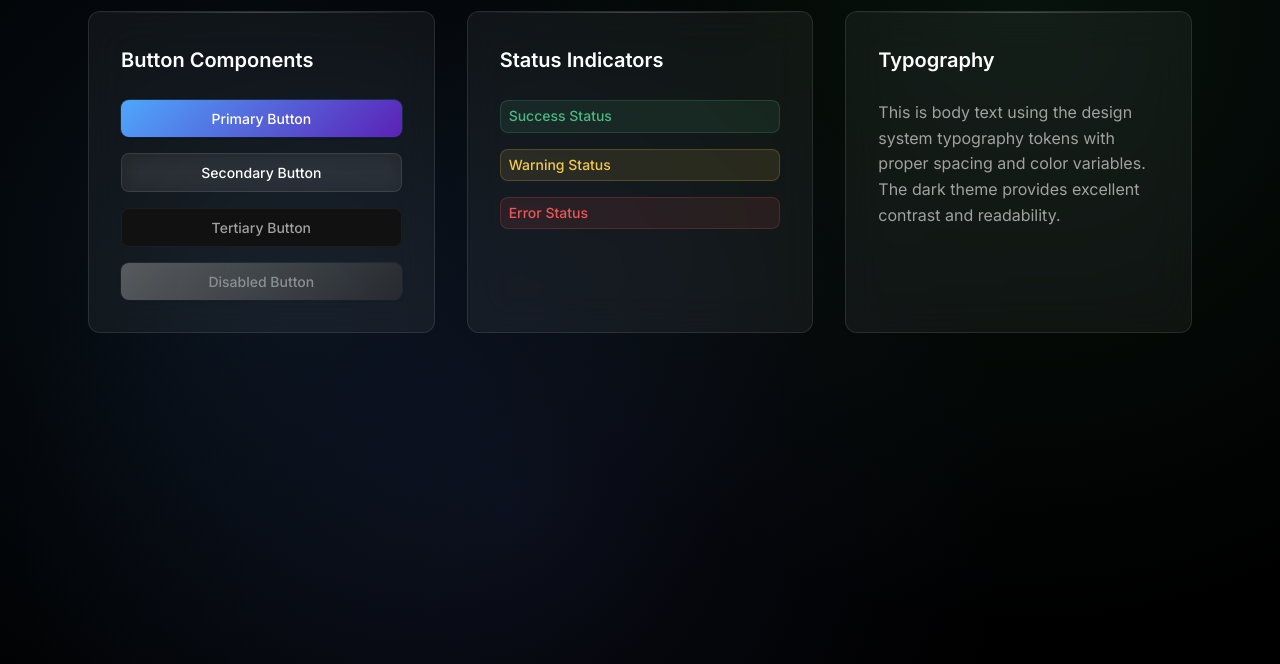
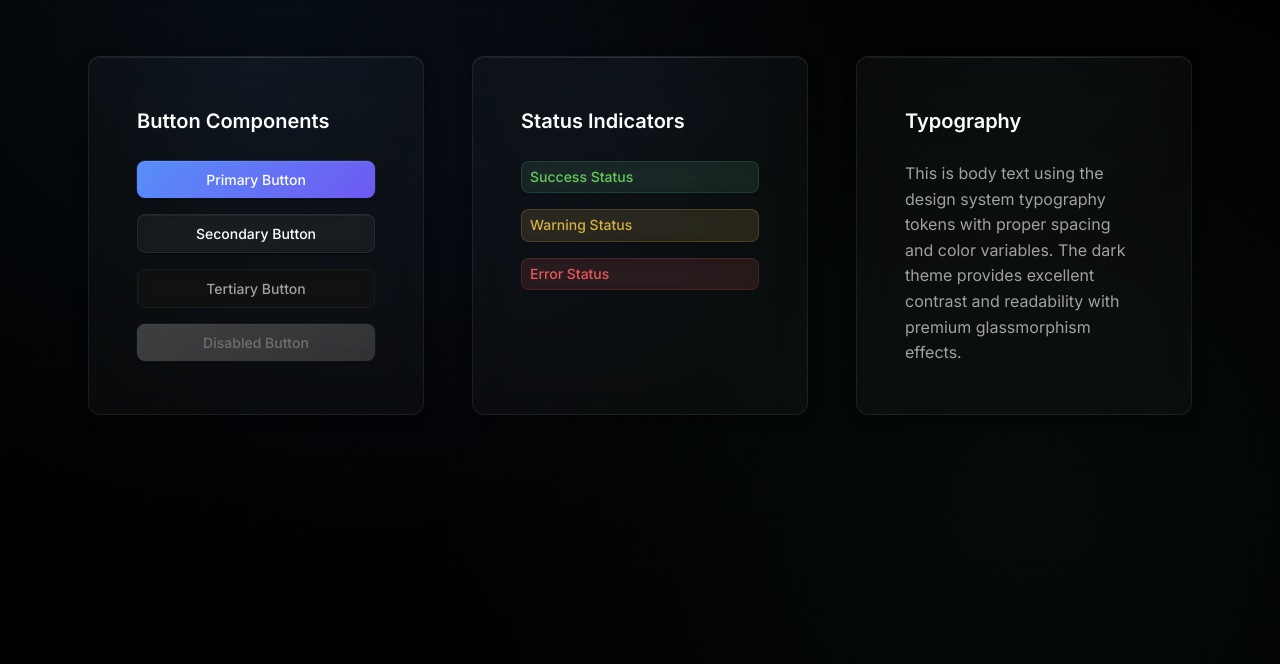
Before and after one commit to kolbydayley/hello-world-website, a website: page index.html in a window 1280 px wide. Shown: the part 136-800 px from the top of the page. Drawn offline with Linux system fonts and the light colour scheme.

Commit message:
Update index.html with modern design implementation

```diff
--- a/index.html
+++ b/index.html
@@ -90,9 +90,9 @@
             --spacing-3xl: 4rem;
 
             /* Effects */
-            --shadow-sm: 0 1px 2px rgba(0, 0, 0, 0.5);
-            --shadow-md: 0 4px 6px rgba(0, 0, 0, 0.4);
-            --shadow-lg: 0 10px 15px rgba(0, 0, 0, 0.3);
+            --shadow-sm: 0 1px 2px rgba(0, 0, 0, 0.8);
+            --shadow-md: 0 4px 12px rgba(0, 0, 0, 0.6);
+            --shadow-lg: 0 10px 25px rgba(0, 0, 0, 0.5);
             --shadow-glow: 0 0 20px var(--color-accent-glow);
             --border-radius-sm: 4px;
             --border-radius: 8px;
@@ -101,8 +101,8 @@
             --transition: 0.2s ease;
 
             /* Glassmorphism */
-            --glass-bg: rgba(255, 255, 255, 0.05);
-            --glass-border: rgba(255, 255, 255, 0.1);
+            --glass-bg: rgba(255, 255, 255, 0.03);
+            --glass-border: rgba(255, 255, 255, 0.08);
         }
 
         /* Base Styles */
@@ -114,10 +114,27 @@
             color: var(--color-text);
             background: var(--color-background);
             background-image:
-                radial-gradient(circle at 20% 50%, rgba(78, 167, 252, 0.1) 0%, transparent 50%),
-                radial-gradient(circle at 80% 20%, rgba(76, 183, 130, 0.1) 0%, transparent 50%),
-                radial-gradient(circle at 40% 80%, rgba(94, 106, 210, 0.1) 0%, transparent 50%);
+                radial-gradient(circle at 20% 10%, rgba(78, 167, 252, 0.08) 0%, transparent 50%),
+                radial-gradient(circle at 80% 80%, rgba(76, 183, 130, 0.06) 0%, transparent 50%),
+                radial-gradient(circle at 40% 40%, rgba(94, 106, 210, 0.04) 0%, transparent 50%);
             min-height: 100vh;
+            position: relative;
+        }
+
+        /* Subtle grid pattern overlay */
+        body::before {
+            content: '';
+            position: fixed;
+            top: 0;
+            left: 0;
+            width: 100%;
+            height: 100%;
+            background-image:
+                linear-gradient(rgba(255, 255, 255, 0.01) 1px, transparent 1px),
+                linear-gradient(90deg, rgba(255, 255, 255, 0.01) 1px, transparent 1px);
+            background-size: 50px 50px;
+            pointer-events: none;
+            z-index: -1;
         }
 
         /* Button Component */
@@ -143,51 +160,84 @@
 
         .button:disabled {
             cursor: not-allowed;
-            opacity: 0.5;
+            opacity: 0.4;
             filter: grayscale(1);
         }
 
         /* Button Variants */
         .button--primary {
-            background: linear-gradient(135deg, var(--color-accent) 0%, #5b21b6 100%);
+            background: linear-gradient(135deg, var(--color-accent) 0%, #7c3aed 100%);
             color: var(--color-text);
-            box-shadow: var(--shadow-sm), 0 0 0 1px rgba(78, 167, 252, 0.2);
+            box-shadow:
+                0 1px 3px rgba(0, 0, 0, 0.8),
+                0 0 0 1px rgba(78, 167, 252, 0.2),
+                inset 0 1px 0 rgba(255, 255, 255, 0.1);
+            position: relative;
+        }
+
+        .button--primary::before {
+            content: '';
+            position: absolute;
+            top: 0;
+            left: -100%;
+            width: 100%;
+            height: 100%;
+            background: linear-gradient(90deg, transparent, rgba(255, 255, 255, 0.1), transparent);
+            transition: left 0.5s ease;
         }
 
         .button--secondary {
             background: var(--glass-bg);
             color: var(--color-text);
-            border: 1px solid var(--color-border);
-            backdrop-filter: blur(10px);
-            -webkit-backdrop-filter: blur(10px);
+            border: 1px solid var(--glass-border);
+            backdrop-filter: blur(12px);
+            -webkit-backdrop-filter: blur(12px);
+            box-shadow:
+                0 1px 3px rgba(0, 0, 0, 0.6),
+                inset 0 1px 0 rgba(255, 255, 255, 0.05);
         }
 
         .button--tertiary {
-            background: var(--color-surface-elevated);
+            background: rgba(17, 17, 17, 0.8);
             color: var(--color-text-secondary);
             border: 1px solid var(--color-border-subtle);
+            backdrop-filter: blur(8px);
+            -webkit-backdrop-filter: blur(8px);
         }
 
         /* Button Hover States */
         @media (any-hover: hover) {
             .button--primary:not([disabled]):hover {
                 transform: translateY(-1px);
-                box-shadow: var(--shadow-md), var(--shadow-glow);
+                box-shadow:
+                    0 4px 12px rgba(0, 0, 0, 0.8),
+                    0 0 20px rgba(78, 167, 252, 0.4),
+                    0 0 0 1px rgba(78, 167, 252, 0.3),
+                    inset 0 1px 0 rgba(255, 255, 255, 0.15);
                 background: linear-gradient(135deg, #4cb782 0%, var(--color-accent) 100%);
             }
 
+            .button--primary:not([disabled]):hover::before {
+                left: 100%;
+            }
+
             .button--secondary:not([disabled]):hover {
-                background: rgba(255, 255, 255, 0.1);
-                border-color: var(--color-accent);
+                background: rgba(255, 255, 255, 0.08);
+                border-color: rgba(78, 167, 252, 0.3);
                 transform: translateY(-1px);
-                box-shadow: var(--shadow-md);
+                box-shadow:
+                    0 4px 12px rgba(0, 0, 0, 0.7),
+                    0 0 0 1px rgba(78, 167, 252, 0.2),
+                    inset 0 1px 0 rgba(255, 255, 255, 0.1);
+                color: var(--color-text);
             }
 
             .button--tertiary:not([disabled]):hover {
-                background: var(--color-surface);
+                background: rgba(17, 17, 17, 1);
                 color: var(--color-text);
                 border-color: var(--color-border);
                 transform: translateY(-1px);
+                box-shadow: 0 4px 12px rgba(0, 0, 0, 0.6);
             }
         }
 
@@ -195,13 +245,15 @@
         .button--primary:not([disabled]):active,
         .button--primary.button--active:not([disabled]) {
             transform: translateY(0);
-            box-shadow: var(--shadow-sm);
+            box-shadow:
+                0 1px 3px rgba(0, 0, 0, 0.8),
+                inset 0 2px 4px rgba(0, 0, 0, 0.3);
         }
 
         .button--secondary:not([disabled]):active,
         .button--secondary.button--active:not([disabled]) {
             transform: translateY(0);
-            background: rgba(255, 255, 255, 0.15);
+            background: rgba(255, 255, 255, 0.12);
         }
 
         .button--tertiary:not([disabled]):active,
@@ -219,17 +271,21 @@
         }
 
         h1.title {
-            font-size: var(--font-size-3xl);
-            background: linear-gradient(135deg, var(--color-text) 0%, var(--color-accent) 100%);
+            font-size: var(--font-size-4xl);
+            font-weight: var(--font-weight-bold);
+            background: linear-gradient(135deg, var(--color-text) 0%, var(--color-accent) 50%, #7c3aed 100%);
             -webkit-background-clip: text;
             -webkit-text-fill-color: transparent;
             background-clip: text;
             margin-bottom: var(--spacing-2xl);
+            text-align: center;
+            letter-spacing: -0.02em;
         }
 
         h2.title {
             font-size: var(--font-size-xl);
             color: var(--color-text);
+            font-weight: var(--font-weight-semibold);
         }
 
         .text {
@@ -244,19 +300,22 @@
         .container {
             max-width: 1200px;
             margin: 0 auto;
-            padding: var(--spacing-2xl);
+            padding: var(--spacing-3xl) var(--spacing-2xl);
         }
 
         .card {
             background: var(--glass-bg);
-            border: 1px solid var(--color-border);
+            border: 1px solid var(--glass-border);
             border-radius: var(--border-radius-lg);
-            padding: var(--spacing-xl);
+            padding: var(--spacing-2xl);
             backdrop-filter: blur(20px);
             -webkit-backdrop-filter: blur(20px);
             transition: all var(--transition);
             position: relative;
             overflow: hidden;
+            box-shadow:
+                0 4px 12px rgba(0, 0, 0, 0.4),
+                inset 0 1px 0 rgba(255, 255, 255, 0.05);
         }
 
         .card::before {
@@ -266,20 +325,35 @@
             left: 0;
             right: 0;
             height: 1px;
-            background: linear-gradient(90deg, transparent, rgba(255, 255, 255, 0.2), transparent);
+            background: linear-gradient(90deg, transparent, rgba(255, 255, 255, 0.1), transparent);
+        }
+
+        .card::after {
+            content: '';
+            position: absolute;
+            top: 0;
+            left: 0;
+            right: 0;
+            bottom: 0;
+            background: radial-gradient(circle at 50% 0%, rgba(78, 167, 252, 0.03) 0%, transparent 50%);
+            pointer-events: none;
         }
 
         .card:hover {
-            border-color: rgba(78, 167, 252, 0.3);
-            transform: translateY(-2px);
-            box-shadow: var(--shadow-lg);
+            border-color: rgba(78, 167, 252, 0.2);
+            transform: translateY(-4px);
+            box-shadow:
+                0 8px 25px rgba(0, 0, 0, 0.5),
+                0 0 0 1px rgba(78, 167, 252, 0.1),
+                inset 0 1px 0 rgba(255, 255, 255, 0.08);
+            background: rgba(255, 255, 255, 0.05);
         }
 
         .grid {
             display: grid;
-            gap: var(--spacing-xl);
-            grid-template-columns: repeat(auto-fit, minmax(300px, 1fr));
-            margin-top: var(--spacing-2xl);
+            gap: var(--spacing-2xl);
+            grid-template-columns: repeat(auto-fit, minmax(320px, 1fr));
+            margin-top: var(--spacing-3xl);
         }
 
         /* Status Indicators */
@@ -292,24 +366,29 @@
             font-weight: var(--font-weight-medium);
             border: 1px solid transparent;
             transition: all var(--transition);
+            backdrop-filter: blur(8px);
+            -webkit-backdrop-filter: blur(8px);
         }
 
         .status--success {
             background: rgba(76, 183, 130, 0.1);
-            color: var(--color-success);
+            color: #68cc58;
             border-color: rgba(76, 183, 130, 0.2);
+            box-shadow: 0 1px 3px rgba(0, 0, 0, 0.3);
         }
 
         .status--warning {
             background: rgba(242, 201, 76, 0.1);
-            color: var(--color-warning);
+            color: #d4b144;
             border-color: rgba(242, 201, 76, 0.2);
+            box-shadow: 0 1px 3px rgba(0, 0, 0, 0.3);
         }
 
         .status--error {
             background: rgba(235, 87, 87, 0.1);
             color: var(--color-error);
             border-color: rgba(235, 87, 87, 0.2);
+            box-shadow: 0 1px 3px rgba(0, 0, 0, 0.3);
         }
 
         /* Button and Status Container Styles */
@@ -324,16 +403,30 @@
         /* Responsive Design */
         @media (max-width: 768px) {
             .container {
-                padding: var(--spacing-xl);
+                padding: var(--spacing-2xl) var(--spacing-xl);
             }
 
             .grid {
                 grid-template-columns: 1fr;
-                gap: var(--spacing-lg);
+                gap: var(--spacing-xl);
             }
 
             .button {
                 width: 100%;
+            }
+
+            h1.title {
+                font-size: var(--font-size-3xl);
+            }
+
+            .card {
+                padding: var(--spacing-xl);
+            }
+        }
+
+        @media (max-width: 480px) {
+            .container {
+                padding: var(--spacing-xl) var(--spacing-md);
             }
 
             h1.title {
@@ -342,20 +435,6 @@
 
             .card {
                 padding: var(--spacing-lg);
-            }
-        }
-
-        @media (max-width: 480px) {
-            .container {
-                padding: var(--spacing-md);
-            }
-
-            h1.title {
-                font-size: var(--font-size-xl);
-            }
-
-            .card {
-                padding: var(--spacing-md);
             }
         }
 
@@ -378,7 +457,7 @@
         @keyframes fadeInUp {
             from {
                 opacity: 0;
-                transform: translateY(20px);
+                transform: translateY(30px);
             }
             to {
                 opacity: 1;
@@ -386,20 +465,51 @@
             }
         }
 
+        @keyframes glow {
+            0%, 100% {
+                opacity: 1;
+            }
+            50% {
+                opacity: 0.8;
+            }
+        }
+
         .card {
-            animation: fadeInUp 0.6s ease-out;
+            animation: fadeInUp 0.8s ease-out;
+        }
+
+        .card:nth-child(1) {
+            animation-delay: 0.1s;
         }
 
         .card:nth-child(2) {
-            animation-delay: 0.1s;
+            animation-delay: 0.2s;
         }
 
         .card:nth-child(3) {
-            animation-delay: 0.2s;
+            animation-delay: 0.3s;
         }
 
-        .card:nth-child(4) {
-            animation-delay: 0.3s;
+        h1.title {
+            animation: fadeInUp 0.8s ease-out, glow 3s ease-in-out infinite;
+        }
+
+        /* Additional premium touches */
+        .button--primary {
+            background-size: 200% 200%;
+            animation: gradientShift 3s ease infinite;
+        }
+
+        @keyframes gradientShift {
+            0% {
+                background-position: 0% 50%;
+            }
+            50% {
+                background-position: 100% 50%;
+            }
+            100% {
+                background-position: 0% 50%;
+            }
         }
     </style>
 </head>
@@ -430,7 +540,7 @@
             <div class="card">
                 <h2 class="title">Typography</h2>
                 <div style="margin-top: var(--spacing-lg);">
-                    <p class="text">This is body text using the design system typography tokens with proper spacing and color variables. The dark theme provides excellent contrast and readability.</p>
+                    <p class="text">This is body text using the design system typography tokens with proper spacing and color variables. The dark theme provides excellent contrast and readability with premium glassmorphism effects.</p>
                 </div>
             </div>
         </div>
```
